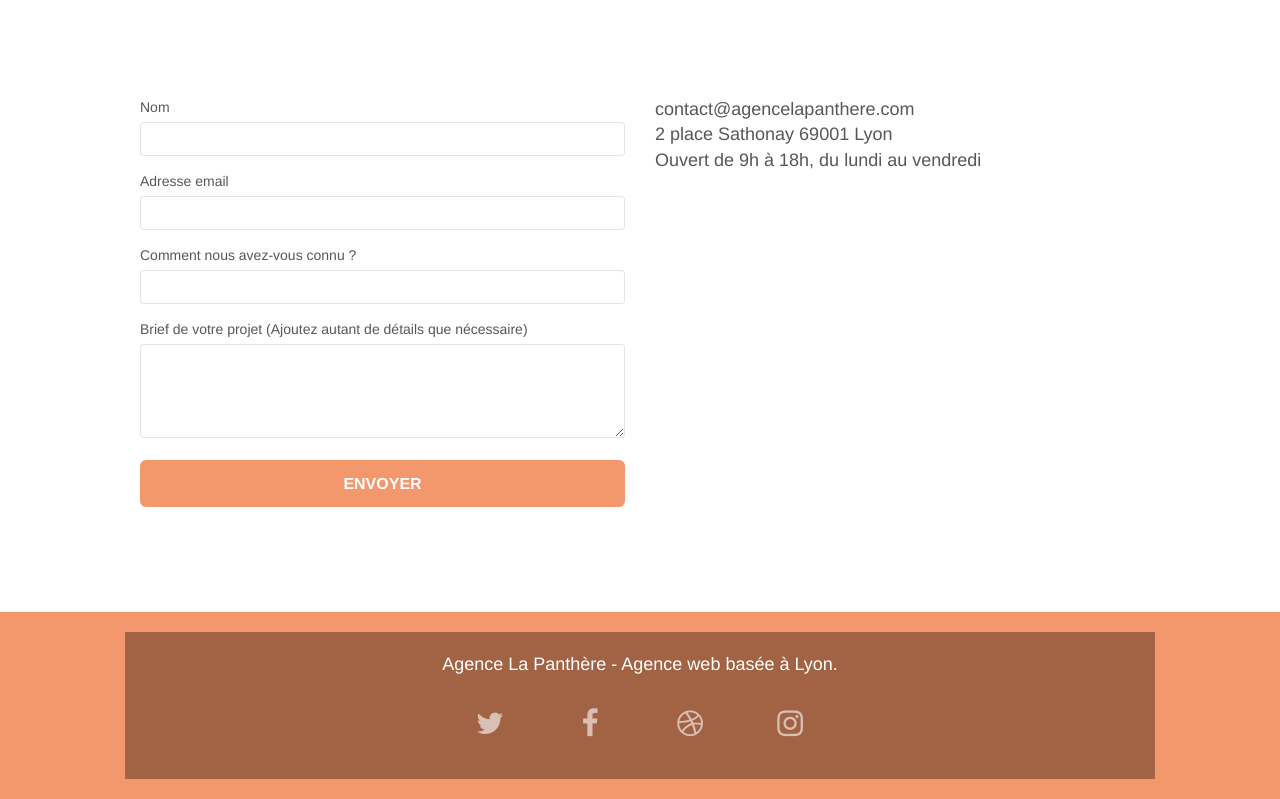
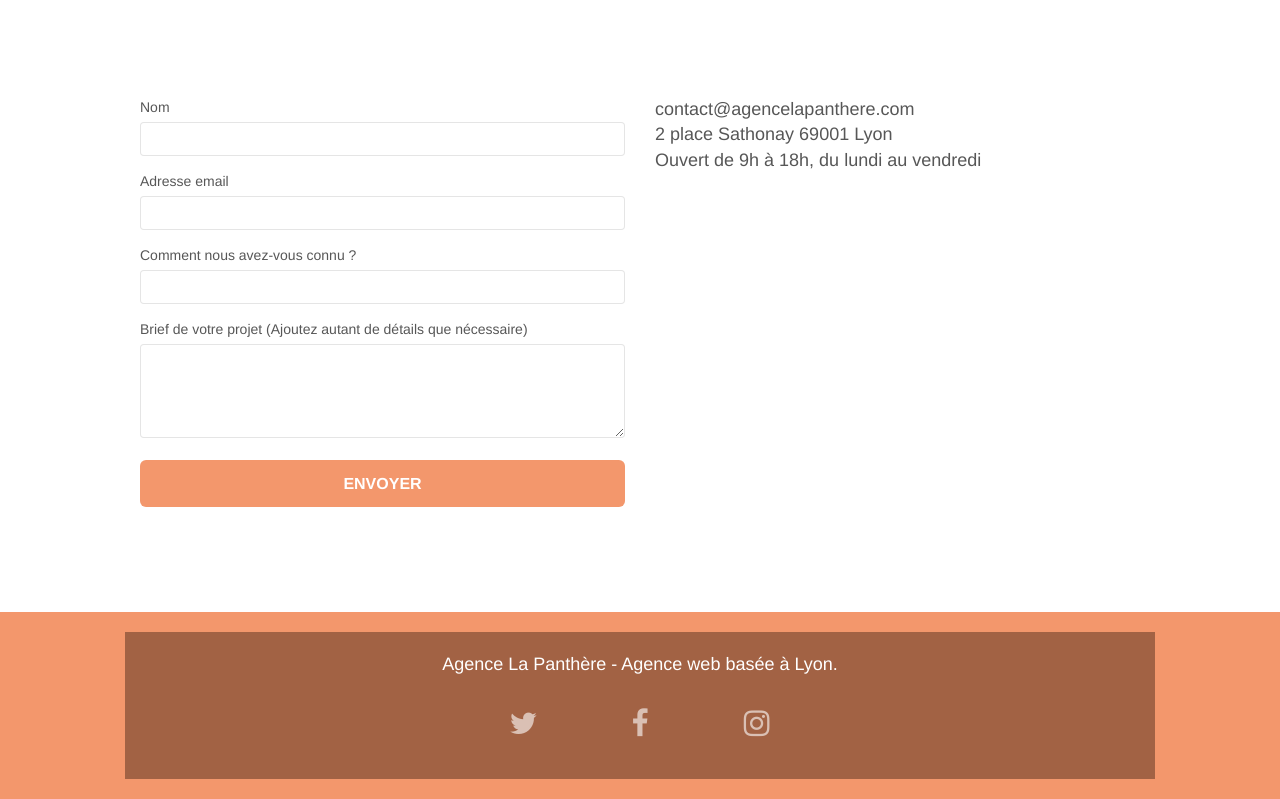
Before and after one commit to Kayangray/P4_Cezac_Clement_122022, a plain HTML site: page contact.html in a window 1280 px wide. Shown: the part 499-1298 px from the top of the page. Drawn offline with Linux system fonts and the light colour scheme.

Commit message:
finlavraie?

```diff
--- a/contact.html
+++ b/contact.html
@@ -181,31 +181,24 @@
               <p class="text-center white">
                 Agence La Panthère - Agence web basée à Lyon.<br />
               </p>
-              <div class="row row-no-gutters social">
+              <div class="row row-no-gutters social logo-socials">
                 <div class="col-sm-3">
                   <div class="text-center">
-                    <a class="social" href="index.html"
+                    <a class="social" href="https://twitter.com/"
                       ><span class="fa fa-twitter icon-md"></span
                     ></a>
                   </div>
                 </div>
                 <div class="col-sm-3">
                   <div class="text-center">
-                    <a class="social" href="index.html"
+                    <a class="social" href="https://www.facebook.com/"
                       ><span class="fa fa-facebook icon-md"></span
                     ></a>
                   </div>
                 </div>
                 <div class="col-sm-3">
                   <div class="text-center">
-                    <a class="social" href="index.html"
-                      ><span class="fa fa-dribbble icon-md"></span
-                    ></a>
-                  </div>
-                </div>
-                <div class="col-sm-3">
-                  <div class="text-center">
-                    <a class="social" href="index.html"
+                    <a class="social" href="https://www.instagram.com"
                       ><span class="fa fa-instagram icon-md"></span
                     ></a>
                   </div>
--- a/style.css
+++ b/style.css
@@ -786,6 +786,11 @@ h4 {
   font-size: large;
 }
 
+.logo-socials {
+  display: flex;
+  justify-content: space-evenly;
+}
+
 .tc-white {
   color: white !important;
 }
```
Also changed, not shown: index.html (+4 -11 lines).
